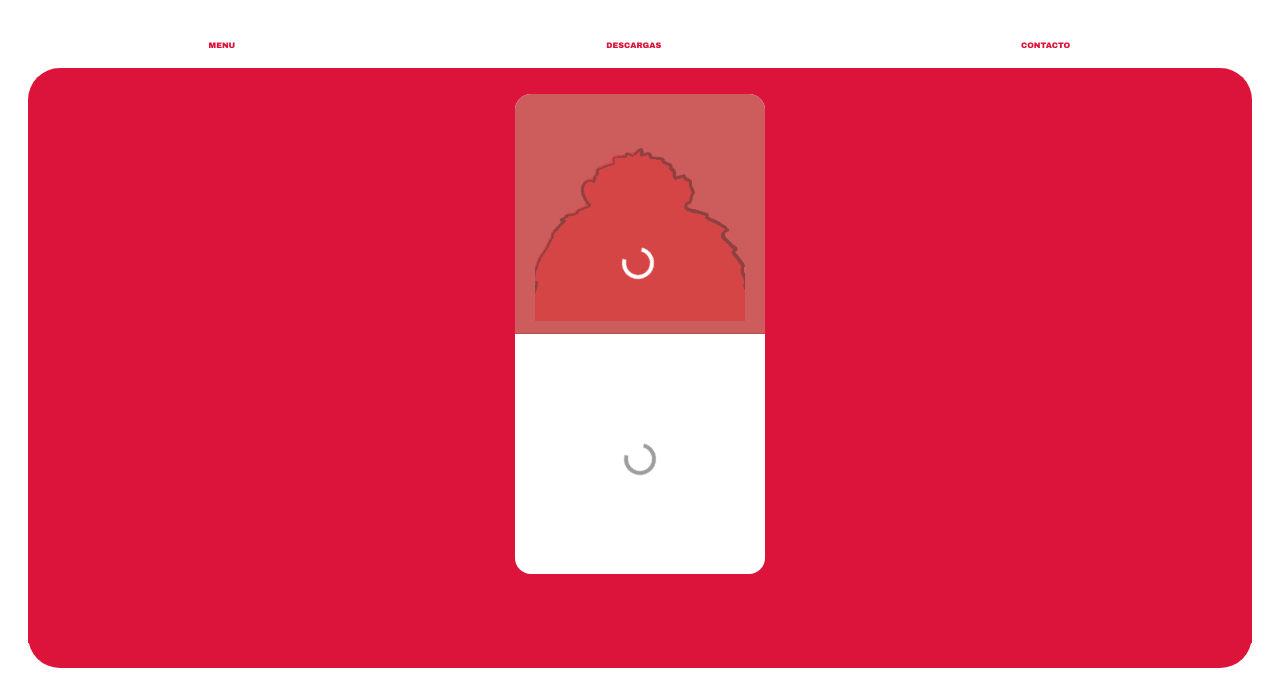
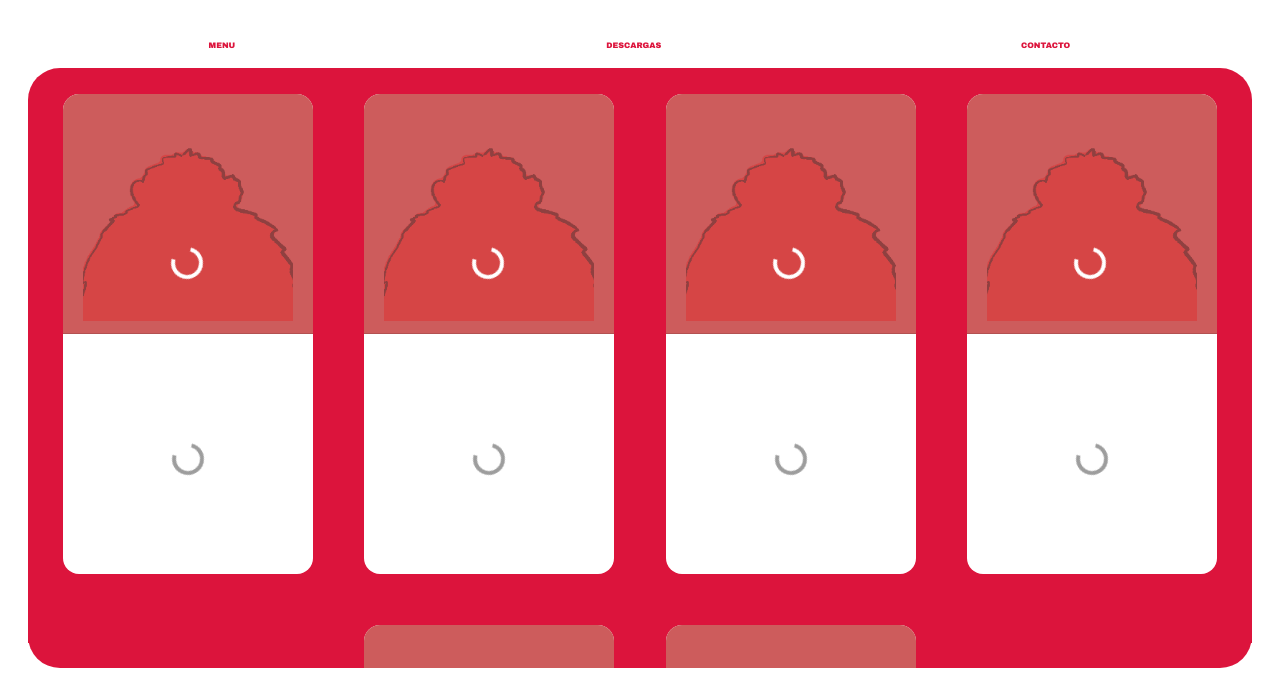
Before and after one commit to DidacLL/ccoo-mst-coco, a plain HTML site: page index.html in a window 1280 px wide. Shown: the part 120-817 px from the top of the page. Drawn offline with nearby package versions, Linux system fonts and the light colour scheme.

Commit message:
beautify loading card

```diff
--- a/index.html
+++ b/index.html
@@ -46,10 +46,51 @@
         </div>
         <div class="card-body">
             <div class="spinner-border" role="status"></div>
-<!--            <h5 class="card-title">Card title</h5>-->
-<!--            <p class="card-text">Some quick example text to build on the card title and make up the bulk of the card's-->
-<!--                content.</p>-->
-<!--            <a href="#" class="btn btn-primary">Go somewhere</a>-->
+        </div>
+    </div>
+    <div class="card">
+        <div class="card-header">
+            <img class="card-img-top" src="dist/img/unknown_coco.png" alt="Card image cap">
+            <div class="spinner-border" role="status"></div>
+        </div>
+        <div class="card-body">
+            <div class="spinner-border" role="status"></div>
+        </div>
+    </div>
+    <div class="card">
+        <div class="card-header">
+            <img class="card-img-top" src="dist/img/unknown_coco.png" alt="Card image cap">
+            <div class="spinner-border" role="status"></div>
+        </div>
+        <div class="card-body">
+            <div class="spinner-border" role="status"></div>
+        </div>
+    </div>
+    <div class="card">
+        <div class="card-header">
+            <img class="card-img-top" src="dist/img/unknown_coco.png" alt="Card image cap">
+            <div class="spinner-border" role="status"></div>
+        </div>
+        <div class="card-body">
+            <div class="spinner-border" role="status"></div>
+        </div>
+    </div>
+    <div class="card">
+        <div class="card-header">
+            <img class="card-img-top" src="dist/img/unknown_coco.png" alt="Card image cap">
+            <div class="spinner-border" role="status"></div>
+        </div>
+        <div class="card-body">
+            <div class="spinner-border" role="status"></div>
+        </div>
+    </div>
+    <div class="card">
+        <div class="card-header">
+            <img class="card-img-top" src="dist/img/unknown_coco.png" alt="Card image cap">
+            <div class="spinner-border" role="status"></div>
+        </div>
+        <div class="card-body">
+            <div class="spinner-border" role="status"></div>
         </div>
     </div>
 
```
